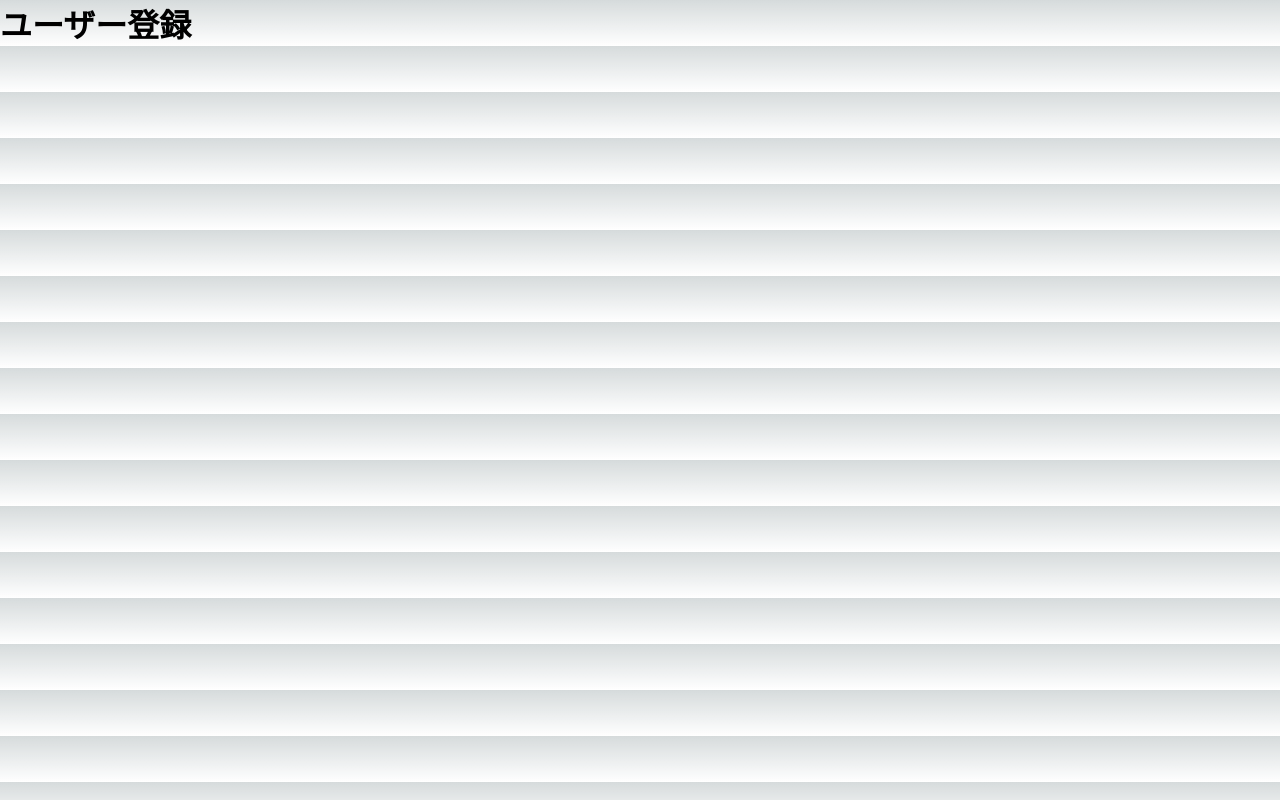
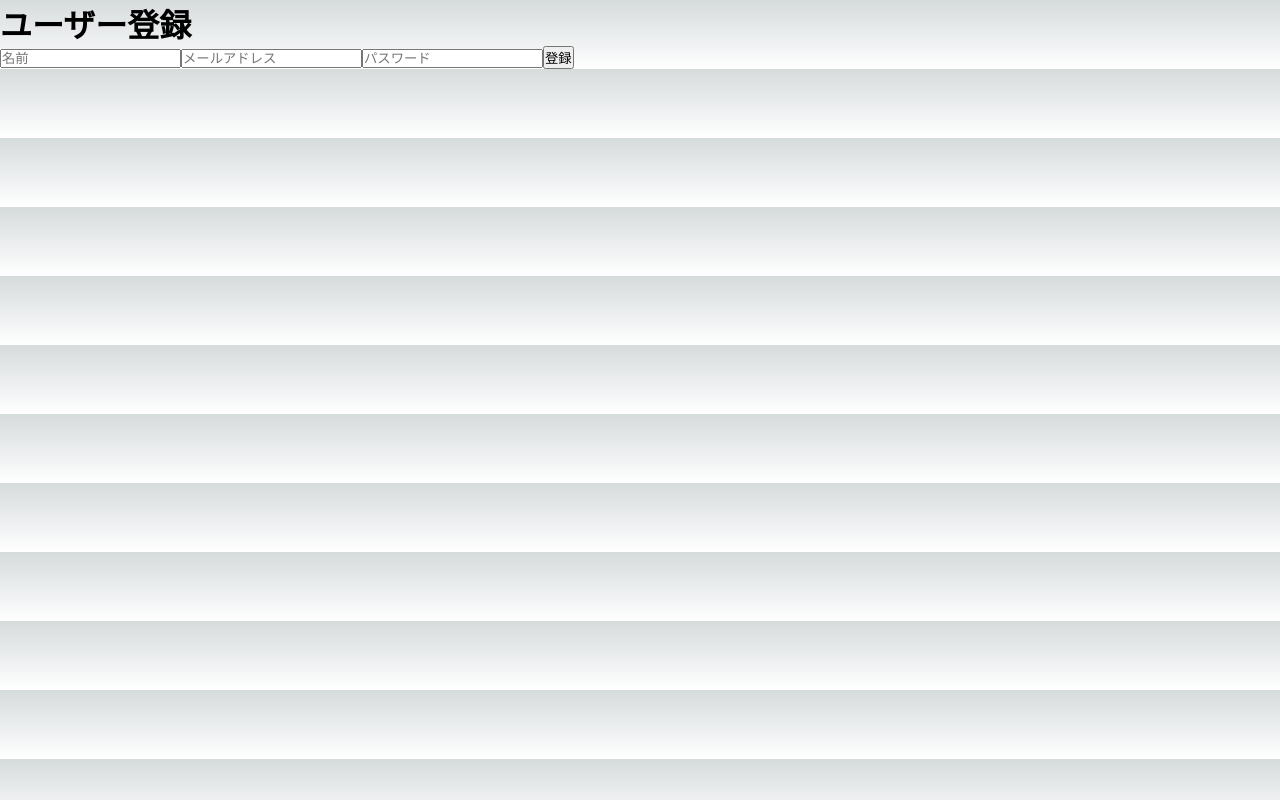
Before and after one commit to m-shogo/nextjs-fullstack-app-practice, a Next.js app: page /user/register in a window 1280 px wide. Built offline with nearby package versions, Linux system fonts and the light colour scheme.

Commit message:
【フロント】ユーザー 登録 ページ eとは「Event Parameter（Event Object）」の略

```diff
--- a/app/api/user/register/route.js
+++ b/app/api/user/register/route.js
@@ -6,7 +6,7 @@
   const reqBody = await request.json()
 
   try {
-    await connectDB;
+    await connectDB();
     await UserModel.create(reqBody);
     return NextResponse.json({ message: "ユーザー登録成功" });
   } catch (err) {
--- a/app/user/register/page.js
+++ b/app/user/register/page.js
@@ -1,7 +1,63 @@
+"use client";
+import { useState } from "react";
+
 const Register = () => {
+  const [name, setName] = useState("");
+  const [email, setEmail] = useState("");
+  const [password, setPassword] = useState("");
+
+  const handleSubmit = async (e) => {
+    e.preventDefault();
+    try {
+      const response = await fetch("http://localhost:3002/api/user/register", {
+        method: "POST",
+        headers: {
+          Accept: "application/json",
+          "Content-Type": "application/json",
+        },
+        body: JSON.stringify({
+          name: name,
+          email: email,
+          password: password,
+        }),
+      });
+      const jsonData = await response.json();
+      alert(jsonData.message);
+    } catch (err) {
+      alert("ユーザー登録失敗");
+    }
+  };
+
   return (
     <div>
       <h1>ユーザー登録</h1>
+      <form onSubmit={handleSubmit}>
+        <input
+          value={name}
+          onChange={(e) => setName(e.target.value)}
+          type="text"
+          name="name"
+          placeholder="名前"
+          required
+        />
+        <input
+          value={email}
+          onChange={(e) => setEmail(e.target.value)}
+          type="text"
+          name="email"
+          placeholder="メールアドレス"
+          required
+        />
+        <input
+          value={password}
+          onChange={(e) => setPassword(e.target.value)}
+          type="text"
+          name="password"
+          placeholder="パスワード"
+          required
+        />
+        <button>登録</button>
+      </form>
     </div>
   );
 };
```
